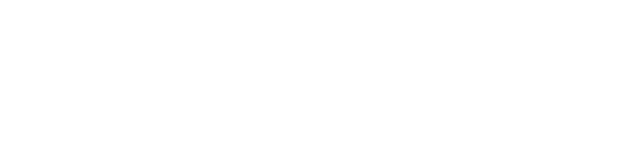
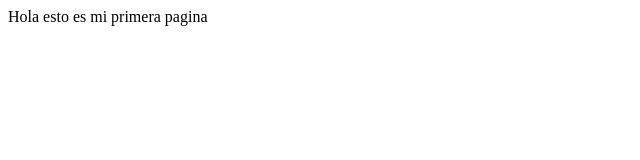
Before and after one commit to jmendezFake/practica1, a plain HTML site: page index.html in a window 1280 px wide. Shown: the whole page, without its empty margins (0-640 px from the left). Drawn offline with Linux system fonts and the light colour scheme.

Commit message:
se agrega intro

```diff
--- a/index.html
+++ b/index.html
@@ -5,6 +5,6 @@
 	<title>.:: Pagina Principal ::.</title>
 </head>
 <body>
-
+    Hola esto es mi primera pagina
 </body>
 </html>
```
